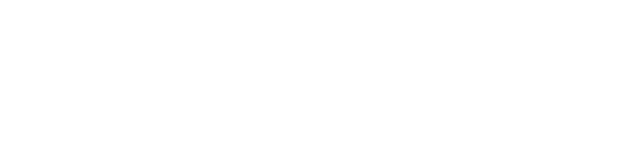
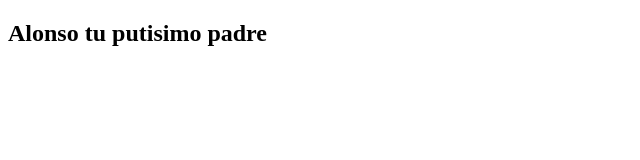
Before and after one commit to anxoBO/ProyectoRSS, a plain HTML site: page mipadre.html in a window 1280 px wide. Shown: the whole page, without its empty margins (0-640 px from the left). Drawn offline with Linux system fonts and the light colour scheme.

```diff
--- a/mipadre.html
+++ b/mipadre.html
@@ -7,6 +7,8 @@
     <title>Document</title>
 </head>
 <body>
-
+   <article>
+    <h1>Alonso tu putisimo padre</h1>
+   </article>
 </body>
 </html>
```
Also changed, not shown: alonso.html (+3 -1 lines).
